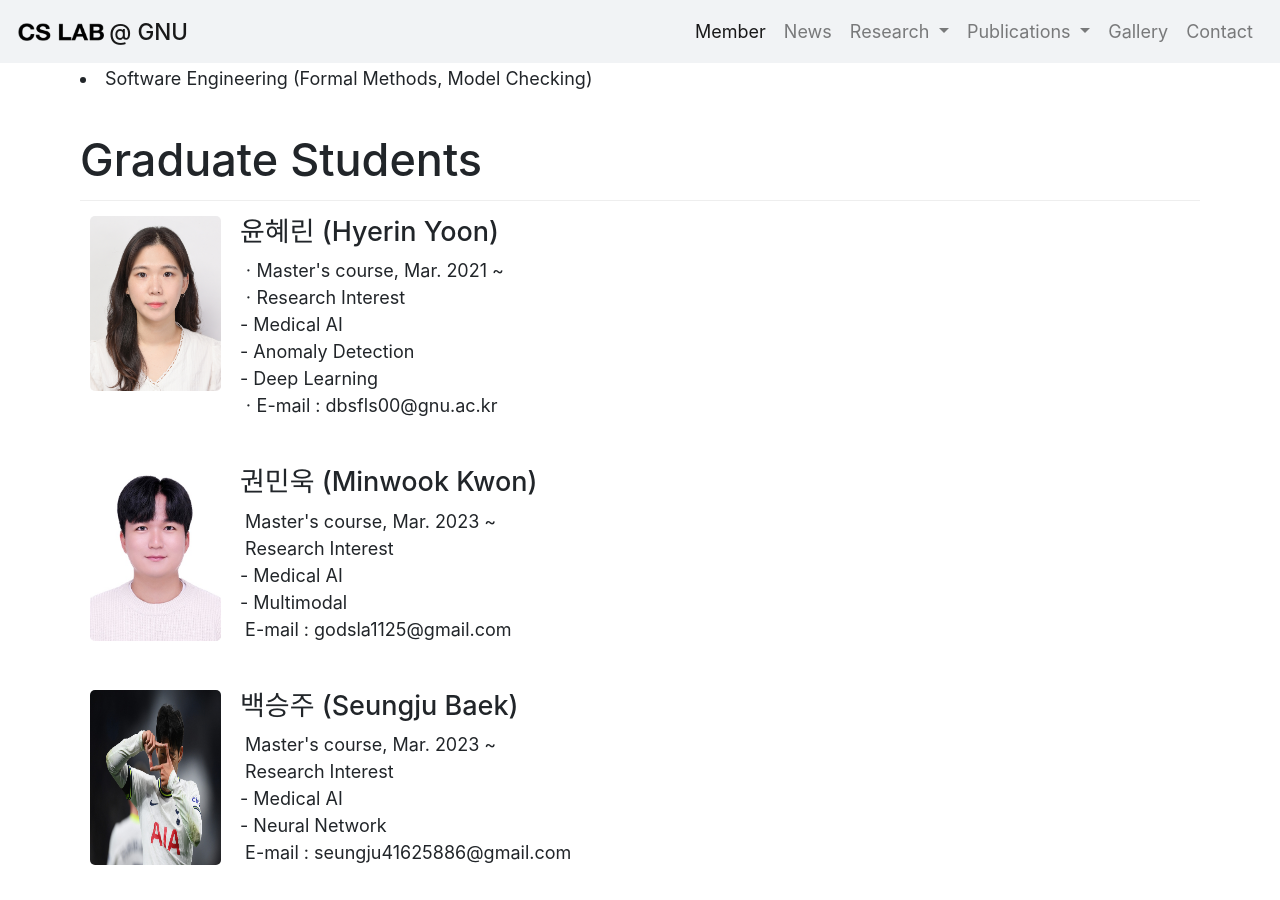
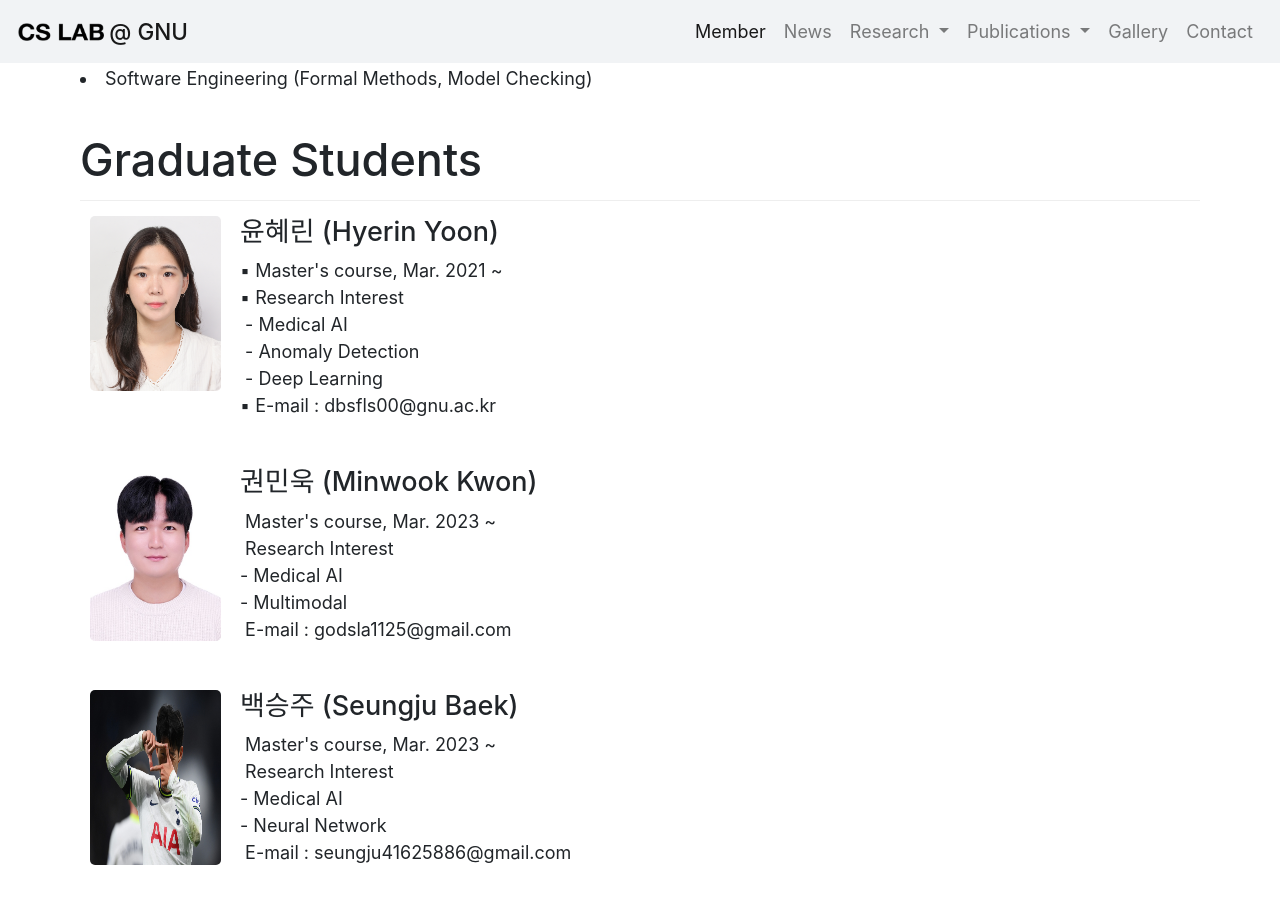
Before and after one commit to LEEJUH0/LEEJUH0.github.io, a Jekyll site: the page built from member/members.html, in a window 1280 px wide and 900 px high, scrolled down 1069 px. Built offline with Jekyll 4.4.1, drawn with Linux system fonts in a browser that asks for light colours; some web fonts are replaced.

Commit message:
Update members.html

```diff
--- a/member/members.html
+++ b/member/members.html
@@ -82,17 +82,17 @@ permalink: /member/members/
 			<td>
 				<ul>
 					<h4>윤혜린 (Hyerin Yoon)</h4>
-					ㆍMaster's course, Mar. 2021 ~
+					▪ Master's course, Mar. 2021 ~
 					<br>
-					ㆍResearch Interest
+					▪ Research Interest
 					<br>
-					- Medical AI
+					&nbsp;- Medical AI
 					<br>
-					- Anomaly Detection
+					&nbsp;- Anomaly Detection
 					<br>
-					- Deep Learning
+					&nbsp;- Deep Learning
 					<br>
-					ㆍE-mail : dbsfls00@gnu.ac.kr
+					▪ E-mail : dbsfls00@gnu.ac.kr
 				</ul>
 			</td>
 		</tr>
```
